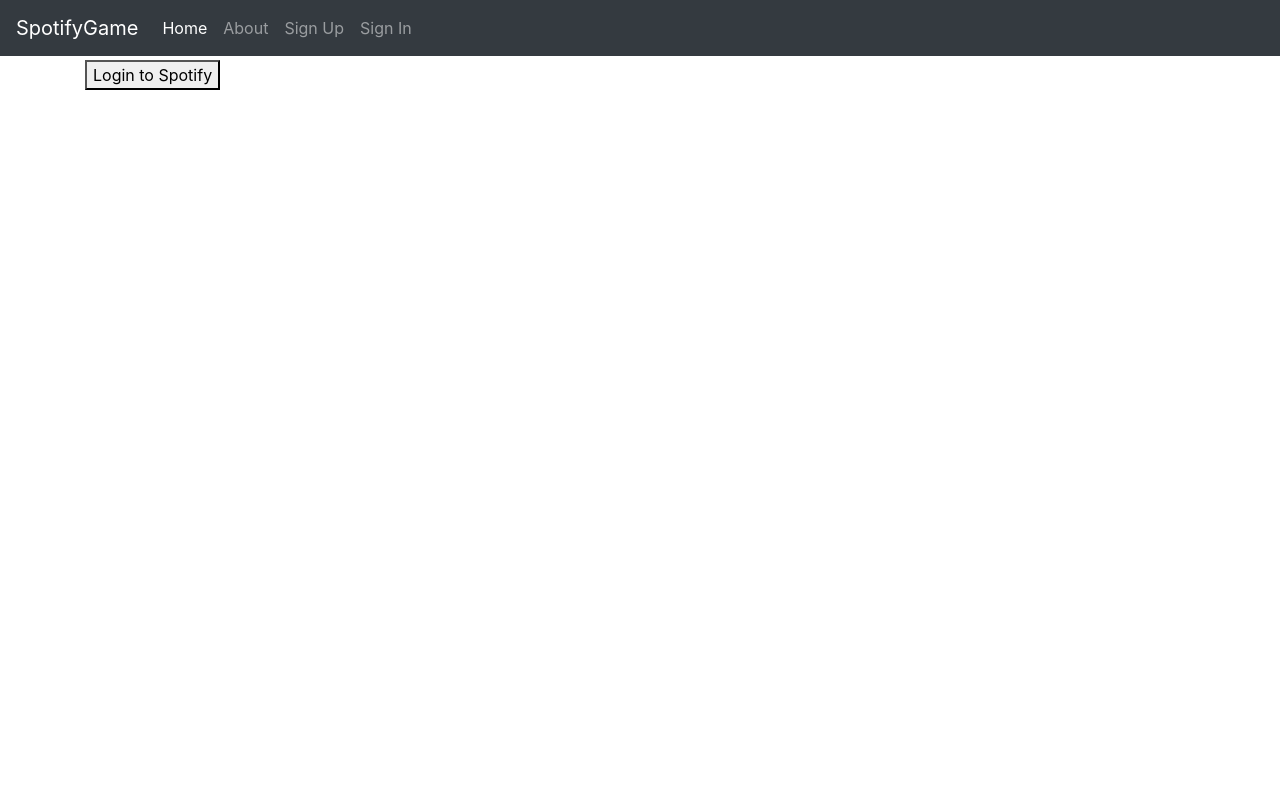
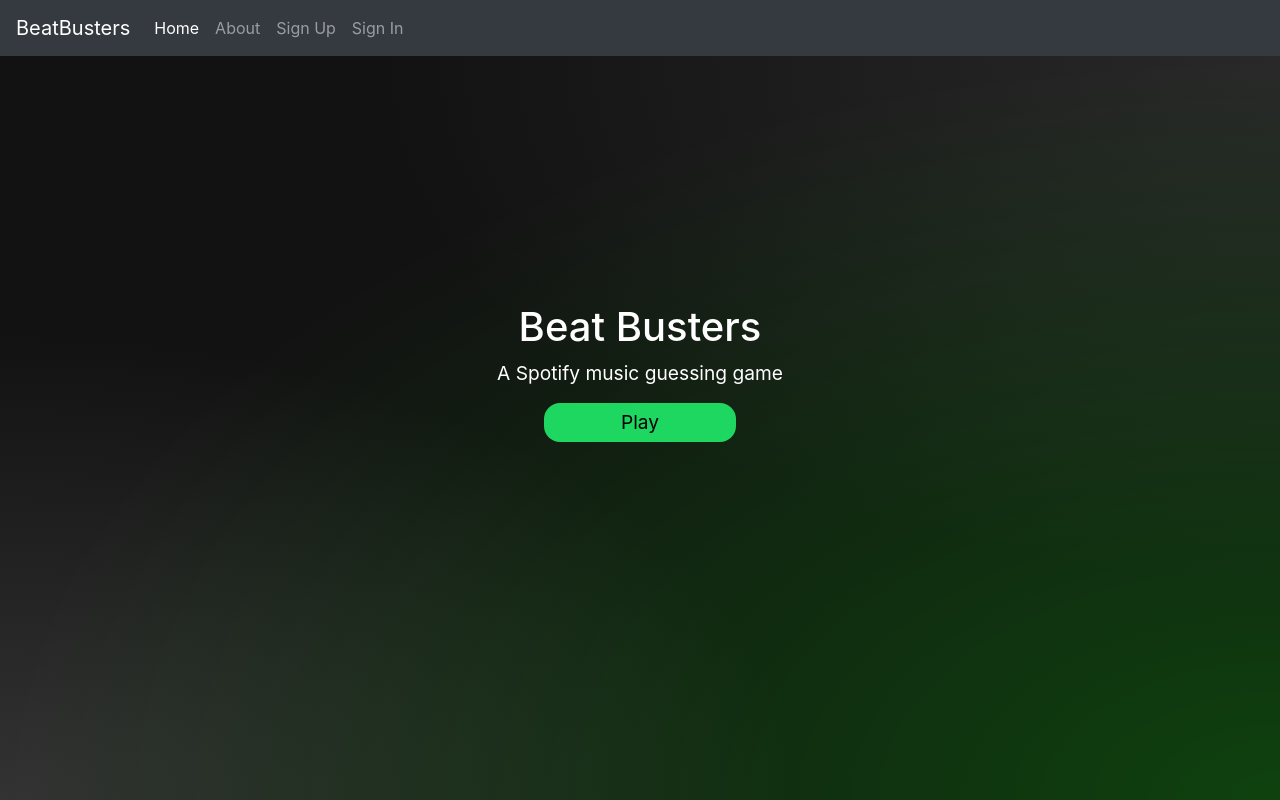
Before and after one commit to 347S24/347-final-project-spotifygame, a Django app: page / in a window 1280 px wide. Run offline with Django 3.2, Linux system fonts and the light colour scheme; some libraries are stand-ins or nearby versions.

Commit message:
Add basic style to homepage

```diff
--- /dev/null
+++ b/spotifygame/static/css/home.css
@@ -0,0 +1,58 @@
+:root {
+  --green: #1DB954;
+  --light-green: #1ED760;
+}
+
+
+.background {
+  height: 100%;
+  background-color: #121212;
+}
+
+.gradients {
+  height: 100%;
+  background:
+    radial-gradient(
+      farthest-side at bottom right,
+      rgba(0, 255, 0, 0.2),
+      transparent
+    ),
+    radial-gradient(
+      farthest-corner at bottom left,
+      rgba(83, 83, 83, 0.5),
+      transparent 800px
+    ),
+    radial-gradient(
+      farthest-side at top right,
+      rgba(93, 93, 93, 0.3),
+      transparent 900px
+    );
+}
+
+.home-content {
+  height: 85%;
+
+  color: white;
+  font-size: larger;
+
+  display: flex;
+  flex-direction: column;
+  justify-content: center;
+  align-items: center;
+}
+
+#spotify-login {
+  background-color: var(--light-green);
+  border: none;
+  border-radius: 16px;
+  width: 10em;
+  height: 2em;
+}
+
+#spotify-login:active {
+  background-color: var(--green);
+}
+
+#spotify-login:focus {
+  outline: none;
+}
--- a/spotifygame/static/css/project.css
+++ b/spotifygame/static/css/project.css
@@ -11,3 +11,14 @@
   background-color: #f2dede;
   border-color: #eed3d7;
 }
+
+body {
+  display: flex;
+  flex-direction: column;
+  height: 100vh;
+}
+
+
+.mb-1 {
+  margin: 0 !important;
+}
--- a/spotifygame/templates/base.html
+++ b/spotifygame/templates/base.html
@@ -3,7 +3,7 @@
   <head>
     <meta charset="utf-8">
     <meta http-equiv="x-ua-compatible" content="ie=edge">
-    <title>{% block title %}SpotifyGame{% endblock title %}</title>
+    <title>{% block title %}Beat Busters{% endblock title %}</title>
     <meta name="viewport" content="width=device-width, initial-scale=1.0">
     <meta name="description" content="">
     <meta name="author" content="">
@@ -24,17 +24,17 @@
 
     <link href="{% static 'css/project.css' %}" rel="stylesheet">
     {% endblock %}
-
+    {% block extra_css %}
+    {% endblock %}
   </head>
 
   <body>
-
     <div class="mb-1">
       <nav class="navbar navbar-expand-md navbar-dark bg-dark">
         <button class="navbar-toggler navbar-toggler-right" type="button" data-toggle="collapse" data-target="#navbarSupportedContent" aria-controls="navbarSupportedContent" aria-expanded="false" aria-label="Toggle navigation">
           <span class="navbar-toggler-icon"></span>
         </button>
-        <a class="navbar-brand" href="{% url 'home' %}">SpotifyGame</a>
+        <a class="navbar-brand" href="{% url 'home' %}">BeatBusters</a>
 
         <div class="collapse navbar-collapse" id="navbarSupportedContent">
           <ul class="navbar-nav mr-auto">
@@ -68,9 +68,6 @@
       </nav>
 
     </div>
-
-    <div class="container">
-
       {% if messages %}
           {% for message in messages %}
               <div class="alert {% if message.tags %}alert-{{ message.tags }}{% endif %}">{{ message }}<button type="button" class="close" data-dismiss="alert" aria-label="Close"><span aria-hidden="true">&times;</span></button></div>
@@ -80,8 +77,6 @@
       {% block content %}
         <p>Guess the song game This text is inherited on other pages!</p>
       {% endblock content %}
-
-    </div> <!-- /container -->
 
     {% block modal %}{% endblock modal %}
 
--- a/spotifygame/templates/pages/home.html
+++ b/spotifygame/templates/pages/home.html
@@ -1,8 +1,17 @@
 {% extends "base.html" %}
 
-{% load static %}
-<script src="{% static 'spotifygame\static\js\project.js' %}"></script>
+{% block extra_css %}
+    <link rel="stylesheet" href="static/css/home.css">
+{% endblock %}
 
 {% block content %}
-<button id="spotify-login"> Login to Spotify </button>
+<div class="background">
+  <div class="gradients">
+    <div class="home-content">
+      <h1>Beat Busters</h1>
+      <p>A Spotify music guessing game</p>
+      <button id="spotify-login">Play</button>
+    </div>
+  </div>
+</div>
 {% endblock %}
```
